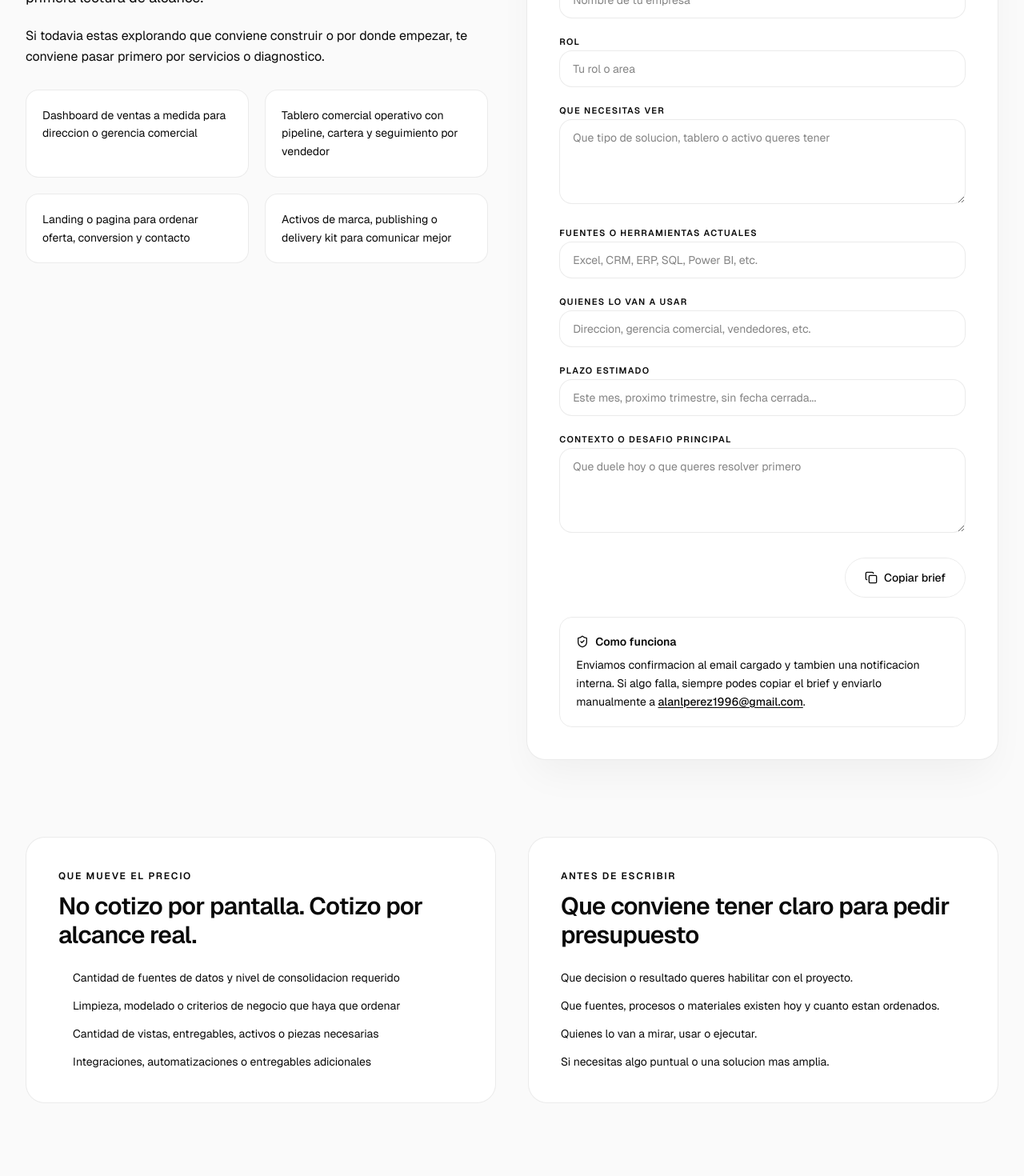
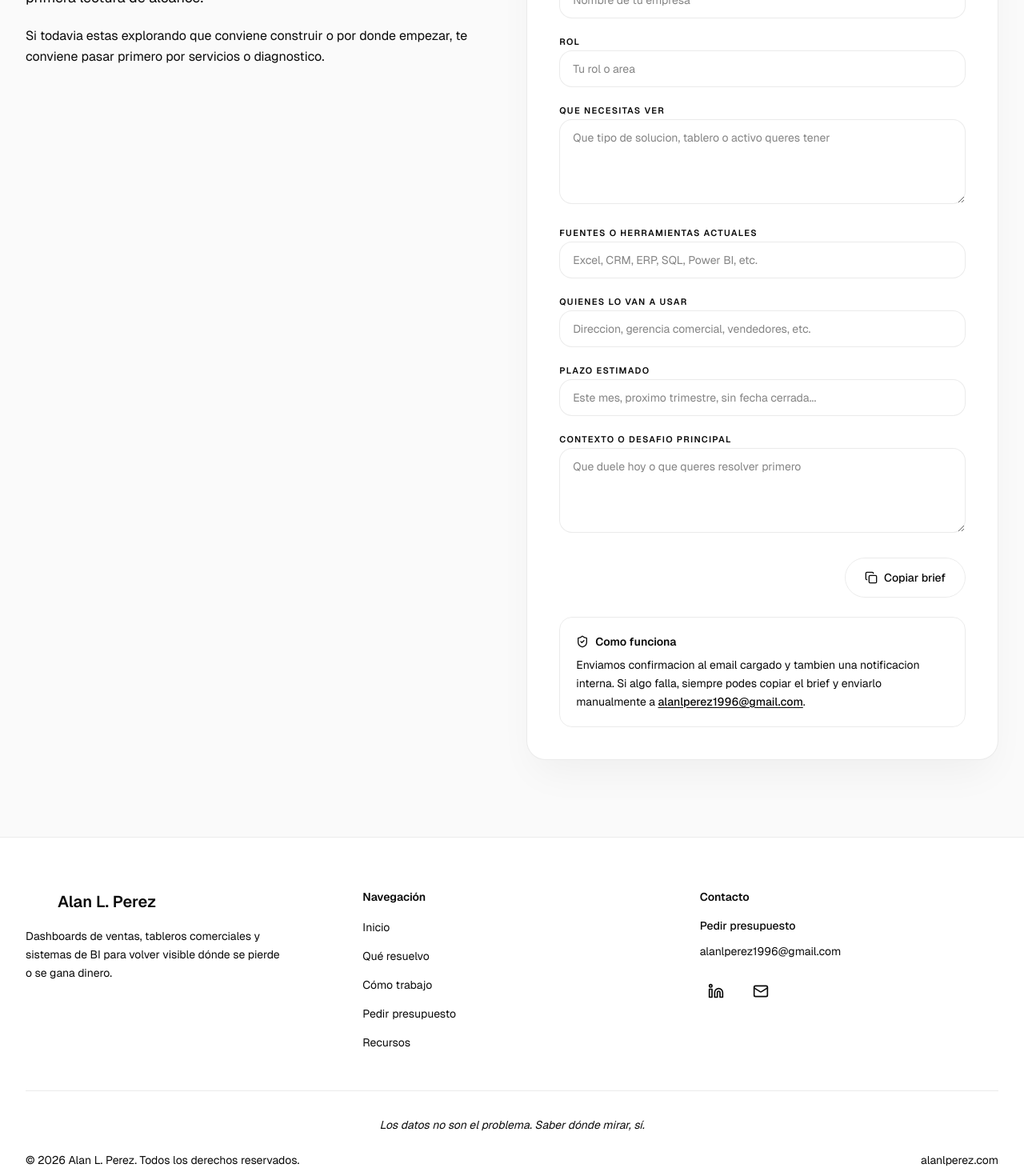
Before and after one commit to AluenIriarte/WebPage, a React (Vite) app: page /presupuesto-dashboard in a window 1280 px wide. Shown: the part 500-1970 px from the top of the page at 80% size. Built offline with nearby package versions, Linux system fonts and the light colour scheme.

Commit message:
Remove extra quote page content blocks

```diff
--- a/src/app/pages/PresupuestoDashboard.tsx
+++ b/src/app/pages/PresupuestoDashboard.tsx
@@ -51,20 +51,6 @@ const fieldConfig: {
     placeholder: "Que duele hoy o que queres resolver primero",
     multiline: true,
   },
-];
-
-const projectTypes = [
-  "Dashboard de ventas a medida para direccion o gerencia comercial",
-  "Tablero comercial operativo con pipeline, cartera y seguimiento por vendedor",
-  "Landing o pagina para ordenar oferta, conversion y contacto",
-  "Activos de marca, publishing o delivery kit para comunicar mejor",
-];
-
-const priceDrivers = [
-  "Cantidad de fuentes de datos y nivel de consolidacion requerido",
-  "Limpieza, modelado o criterios de negocio que haya que ordenar",
-  "Cantidad de vistas, entregables, activos o piezas necesarias",
-  "Integraciones, automatizaciones o entregables adicionales",
 ];
 
 const emptyFields: QuoteBriefFields = {
@@ -171,13 +157,6 @@ export function PresupuestoDashboard() {
                   </p>
                 </div>
 
-                <div className="grid gap-5 sm:grid-cols-2">
-                  {projectTypes.map((item) => (
-                    <div key={item} className="rounded-2xl border border-border/50 bg-white p-5">
-                      <p className="text-sm leading-relaxed text-foreground/78">{item}</p>
-                    </div>
-                  ))}
-                </div>
               </motion.div>
 
               <motion.div
@@ -323,55 +302,6 @@ export function PresupuestoDashboard() {
           </div>
         </section>
 
-        <section className="pb-20 lg:pb-28">
-          <div className="mx-auto max-w-7xl px-6 lg:px-8">
-            <div className="grid gap-10 lg:grid-cols-[1fr_1fr]">
-              <motion.div
-                initial={{ opacity: 0, y: 20 }}
-                whileInView={{ opacity: 1, y: 0 }}
-                viewport={{ once: true, margin: "-60px" }}
-                transition={{ duration: 0.6 }}
-                className="rounded-3xl border border-border/50 bg-white p-8 lg:p-10"
-              >
-                <p className="mb-3 text-xs font-semibold uppercase tracking-[0.14em] text-muted-foreground/50">
-                  Que mueve el precio
-                </p>
-                <h2 className="mb-6 text-3xl font-semibold tracking-tight text-foreground">
-                  No cotizo por pantalla. Cotizo por alcance real.
-                </h2>
-                <div className="space-y-3">
-                  {priceDrivers.map((item) => (
-                    <div key={item} className="flex gap-3">
-                      <div className="mt-[7px] h-1.5 w-1.5 flex-shrink-0 rounded-full bg-accent/50" />
-                      <p className="text-sm leading-relaxed text-foreground/75">{item}</p>
-                    </div>
-                  ))}
-                </div>
-              </motion.div>
-
-              <motion.div
-                initial={{ opacity: 0, y: 20 }}
-                whileInView={{ opacity: 1, y: 0 }}
-                viewport={{ once: true, margin: "-60px" }}
-                transition={{ duration: 0.6, delay: 0.08 }}
-                className="rounded-3xl border border-border/50 bg-white p-8 lg:p-10"
-              >
-                <p className="mb-3 text-xs font-semibold uppercase tracking-[0.14em] text-muted-foreground/50">
-                  Antes de escribir
-                </p>
-                <h2 className="mb-6 text-3xl font-semibold tracking-tight text-foreground">
-                  Que conviene tener claro para pedir presupuesto
-                </h2>
-                <div className="space-y-3 text-sm leading-relaxed text-foreground/75">
-                  <p>Que decision o resultado queres habilitar con el proyecto.</p>
-                  <p>Que fuentes, procesos o materiales existen hoy y cuanto estan ordenados.</p>
-                  <p>Quienes lo van a mirar, usar o ejecutar.</p>
-                  <p>Si necesitas algo puntual o una solucion mas amplia.</p>
-                </div>
-              </motion.div>
-            </div>
-          </div>
-        </section>
       </main>
       <Footer />
     </div>
```
